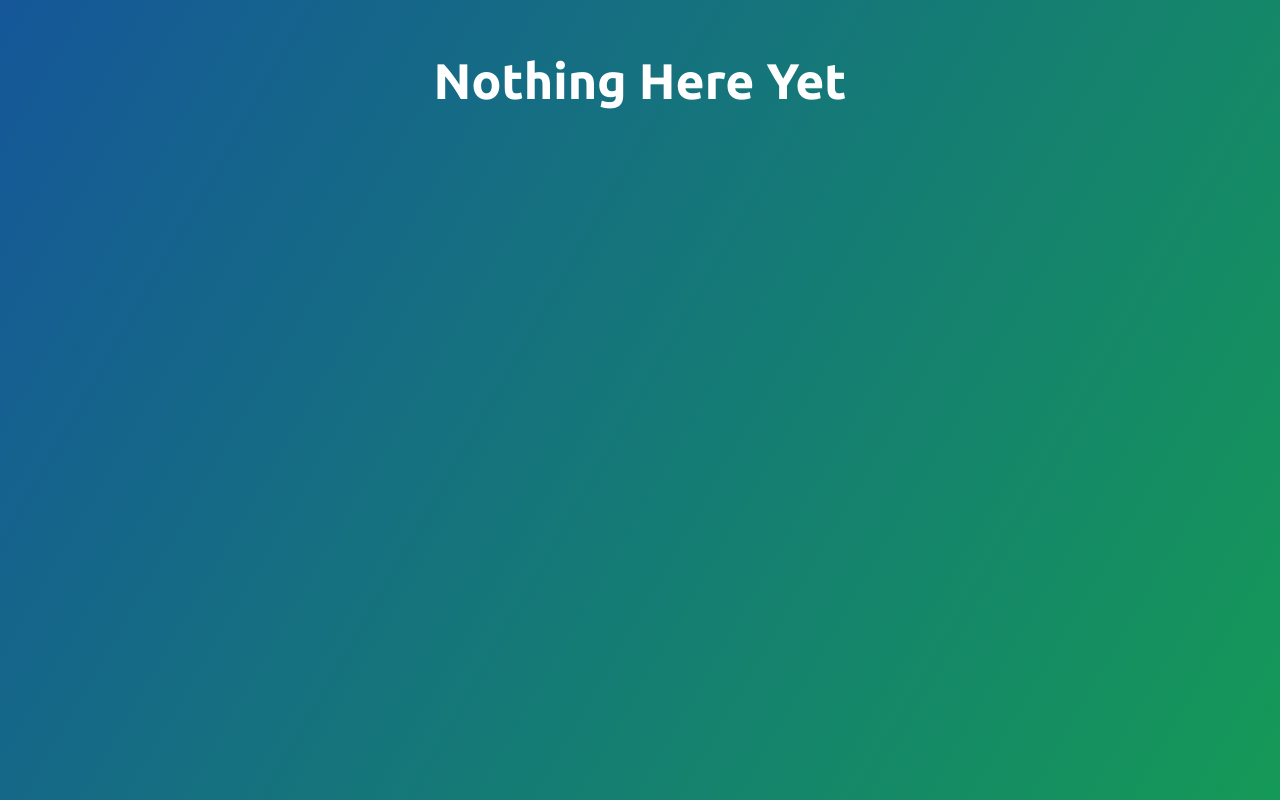
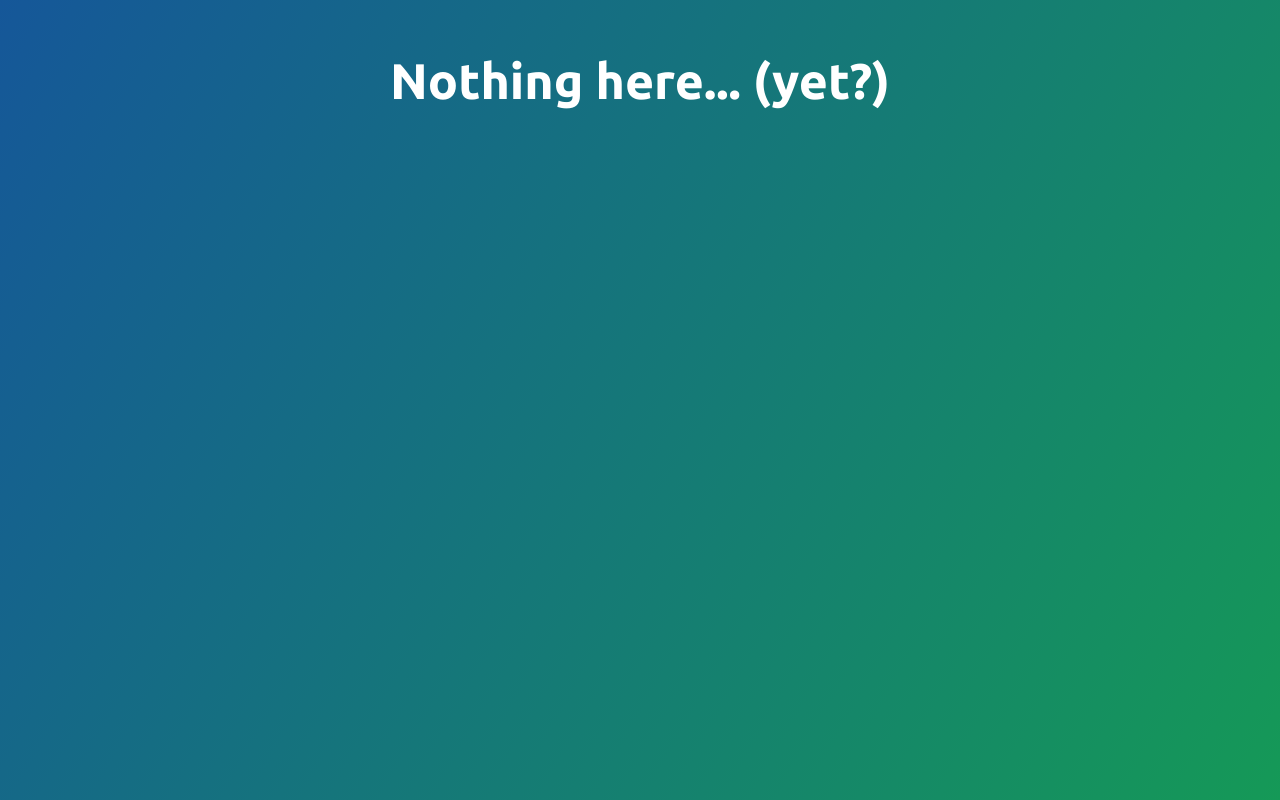
Before and after one commit to F0r9e/F0r9e.GitHub.io, a plain HTML site: page index.html in a window 1280 px wide. Drawn offline with nearby package versions, Linux system fonts and the light colour scheme.

Commit message:
Update index.html

```diff
--- a/index.html
+++ b/index.html
@@ -24,7 +24,7 @@
 
         <div class="page contaianer-fluid">
 
-            <h1 class="text-center">Nothing Here Yet</h1>
+            <h1 class="text-center">Nothing here... (yet?)</h1>
 
             <!--<nav class="navbar navbar-expand-sm bg-dark navbar-dark sticky-top">
                 <div class="container-fluid">
```
